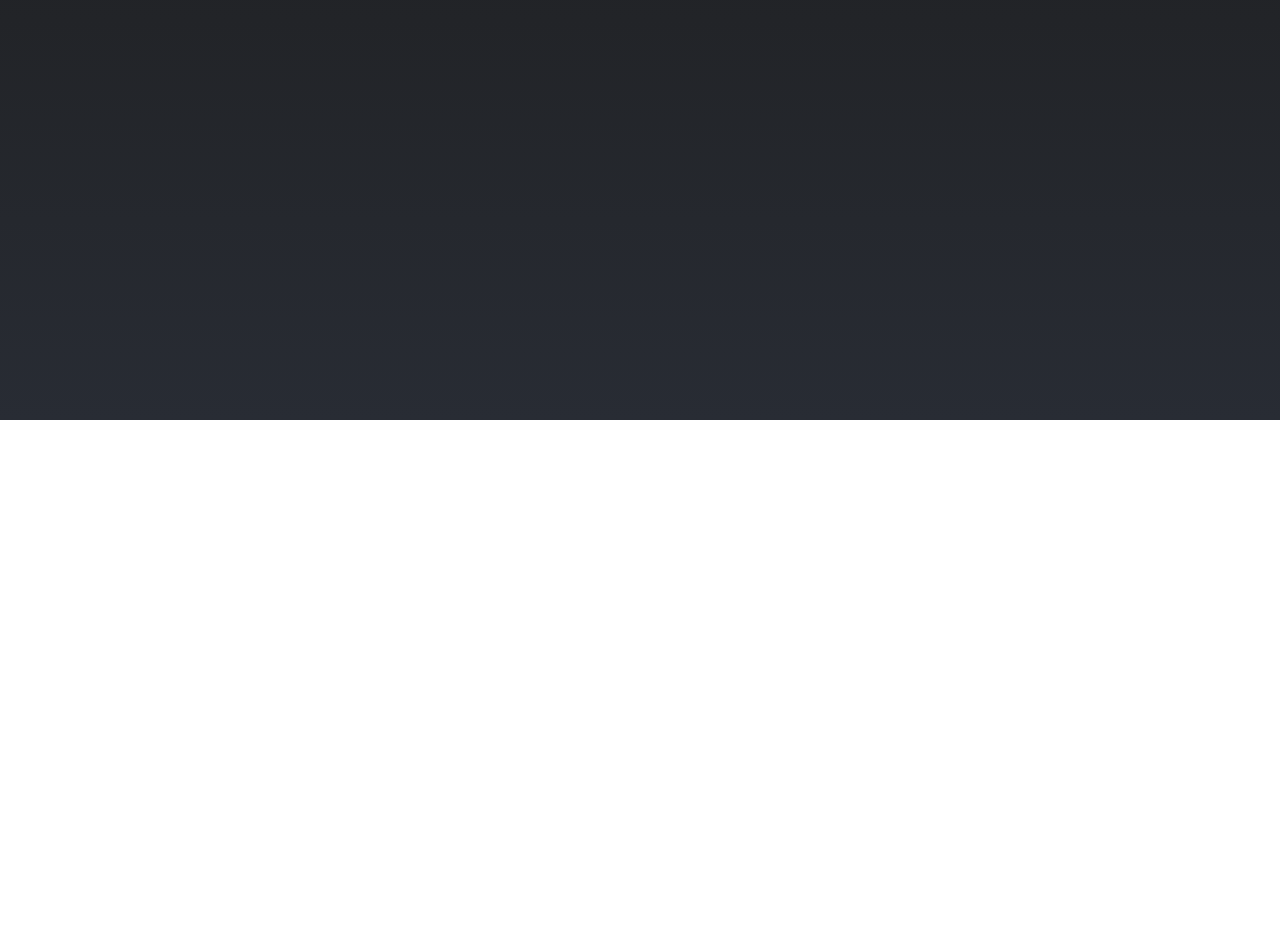
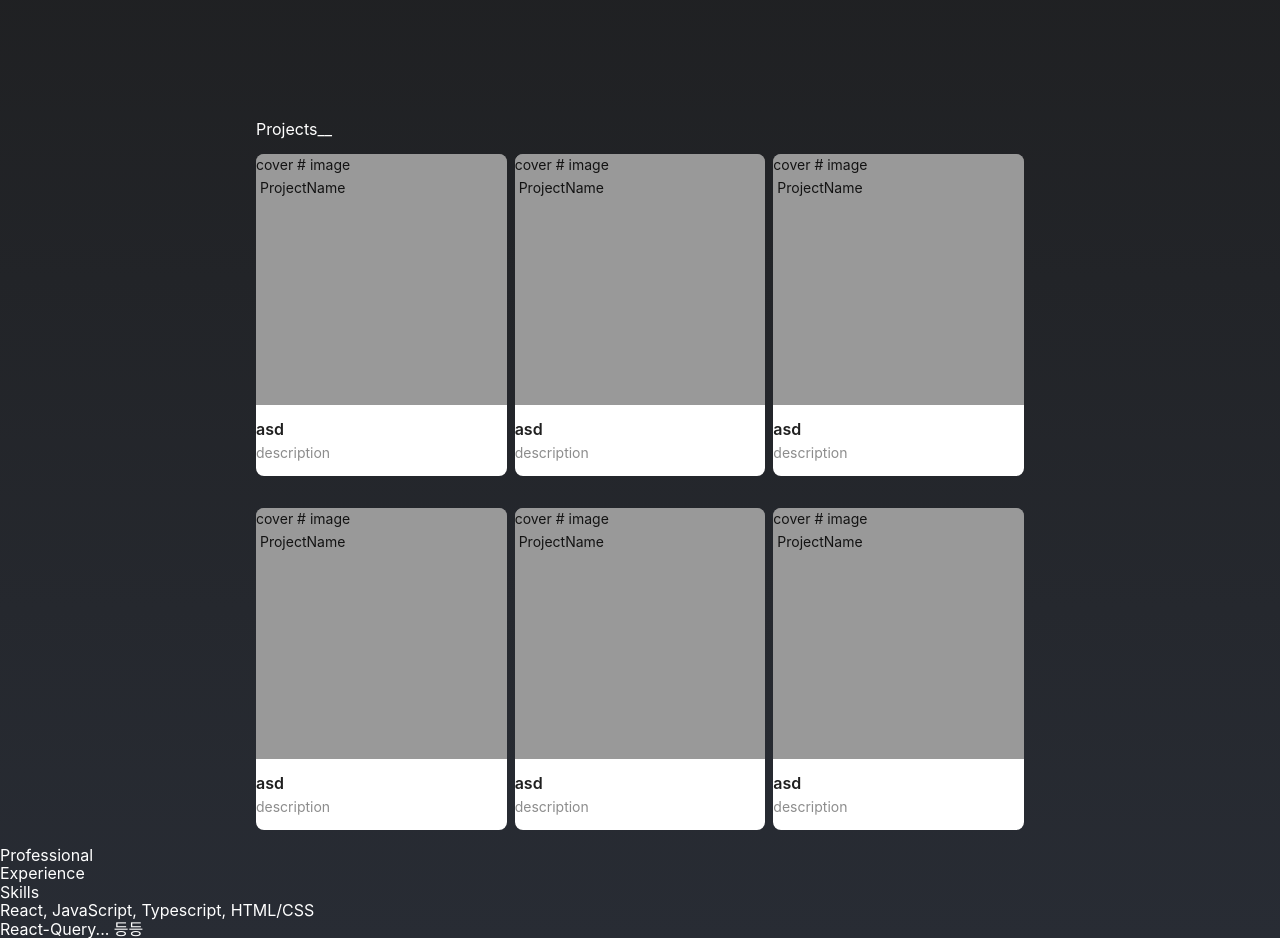
Before and after one commit to kkangkyu00/kkangkyu00.github.io, a React (Create React App) app: page / in a window 1280 px wide. Shown: the part 380-1319 px from the top of the page. Before the commit the page ends 800 px from the top, so only its background shows below. Built offline with nearby package versions, Linux system fonts and the light colour scheme.

Commit message:
# component ProjectCard 추가

```diff
--- a/package.json
+++ b/package.json
@@ -12,6 +12,8 @@
     "@types/node": "^16.18.38",
     "@types/react": "^18.2.15",
     "@types/react-dom": "^18.2.7",
+    "antd": "^5.7.3",
+    "framer-motion": "^10.15.0",
     "react": "^18.2.0",
     "react-dom": "^18.2.0",
     "react-router-dom": "^6.14.2",
--- a/src/App.css
+++ b/src/App.css
@@ -1,38 +1,10 @@
-.App {
-  text-align: center;
+@import 'antd/dist/reset.css';
+
+html, body, #root, .App {
+  margin: 0;
+  padding: 0;
+  font-size: 16px;
+  width: 100%;
+  /*background-color: #FFFFFF;*/
+  touch-action: auto;
 }
-
-.App-logo {
-  height: 40vmin;
-  pointer-events: none;
-}
-
-@media (prefers-reduced-motion: no-preference) {
-  .App-logo {
-    animation: App-logo-spin infinite 20s linear;
-  }
-}
-
-.App-header {
-  background-color: #282c34;
-  min-height: 100vh;
-  display: flex;
-  flex-direction: column;
-  align-items: center;
-  justify-content: center;
-  font-size: calc(10px + 2vmin);
-  color: white;
-}
-
-.App-link {
-  color: #61dafb;
-}
-
-@keyframes App-logo-spin {
-  from {
-    transform: rotate(0deg);
-  }
-  to {
-    transform: rotate(360deg);
-  }
-}
--- /dev/null
+++ b/src/components/Card/ProjectCard.tsx
@@ -0,0 +1,83 @@
+/* eslint-disable @typescript-eslint/no-unused-vars */
+import React from 'react';
+import { Card, CardProps } from 'antd';
+import styled from 'styled-components';
+
+const { Meta } = Card;
+
+// #999999
+const StyledCard = styled(Card)`
+  width: 100%;
+  margin-top: 16px;
+  max-width: 354px;
+  border: none;
+  & {
+    .ant-card-cover {
+      min-height: 64px;
+      aspect-ratio: auto 1 / 1;
+      overflow: hidden;
+      margin: 0px;
+      position: relative;
+      z-index: 0;
+
+      .overlay {
+        z-index: 1;
+        position: absolute;
+        height: 100%;
+        display: flex;
+        //flex-direction: column;
+        //-webkit-box-pack: center;
+        //justify-content: center;
+        padding: 23px 4px;
+        background: linear-gradient(0deg, rgba(0, 0, 0, 0.4), rgba(0, 0, 0, 0.4));
+        //color: rgb(255, 255, 255);
+        //text-align: center;
+      }
+    }
+    .ant-card-body {
+      padding: 16px 0;
+      .ant-card-meta {
+        .ant-card-meta-title {
+          margin: 0;
+        }
+      }
+    }
+  }
+`;
+
+const Overlay = styled.div`
+  display: none;
+  &:hover {
+    z-index: 1;
+    position: absolute;
+    height: 100%;
+    //display: none !important;
+    display: flex;
+    flex-direction: column;
+    -webkit-box-pack: center;
+    justify-content: center;
+    padding: 16px;
+    background: linear-gradient(0deg, rgba(0, 0, 0, 0.4), rgba(0, 0, 0, 0.4));
+  }
+`;
+
+interface ProjectCardProps extends CardProps {
+  title?: string;
+}
+
+const ProjectCard = ({ title = 'asd' }: ProjectCardProps) => {
+  return (
+    <StyledCard
+      cover={
+        <>
+          <div className="overlay">ProjectName</div>
+          <div>cover # image</div>
+        </>
+      }
+    >
+      {title ? <Meta title={title} description="description" /> : null}
+    </StyledCard>
+  );
+};
+
+export default ProjectCard;
--- /dev/null
+++ b/src/components/Card/index.tsx
@@ -0,0 +1 @@
+export { default as ProjectCard } from './ProjectCard';
--- a/src/components/index.tsx
+++ b/src/components/index.tsx
@@ -1,11 +1 @@
-import React from 'react';
-
-const Test = () => {
-  return (
-    <div>
-      <div>test</div>
-    </div>
-  );
-};
-
-export default Test;
+export * from './Card';
--- a/src/containers/HeaderContainer.tsx
+++ b/src/containers/HeaderContainer.tsx
@@ -5,10 +5,11 @@ const HeaderWrapper = styled.div`
   width: 100%;
   height: 64px;
 
-  position: sticky;
+  position: absolute;
   top: 0;
   z-index: 10;
-  background: #1c1c1c;
+  //background: #1c1c1c;
+  background: transparent;
 
   font-size: 18px;
   font-weight: 500;
--- a/src/pages/HomePage.tsx
+++ /dev/null
@@ -1,36 +0,0 @@
-import React from 'react';
-import styled from 'styled-components';
-
-const Bulb = styled.div`
-  width: 50px;
-  height: 50px;
-  border-radius: 50%;
-  box-shadow: inset 0 0 30px 0 #fff, inset 20px 0 30px #ffd400, inset -20px 0 30px red, inset 20px 0 300px #ff40d6,
-    inset -20px 0 300px #e3ff4b, 0 0 50px #fff, -10px 0 100px #fbff00, 10px 0 80px #f55;
-`;
-
-const PageWrapper = styled.div`
-  //height: 100%;
-  height: 100vh;
-
-  background: linear-gradient(#1c1c1c, #282c34);
-  color: #fff;
-  .title {
-    font-size: 5vw;
-    text-transform: uppercase;
-    letter-spacing: 1.5px;
-  }
-`;
-
-const HomePage = () => {
-  return (
-    <PageWrapper>
-      <div>
-        <div className="title">Hi I&apos;m KyuSeok</div>
-      </div>
-      <Bulb />
-    </PageWrapper>
-  );
-};
-
-export default HomePage;
--- /dev/null
+++ b/src/pages/HomePage/index.tsx
@@ -0,0 +1,89 @@
+import React from 'react';
+import { Row, Col } from 'antd';
+import { motion } from 'framer-motion';
+import styled from 'styled-components';
+import { ProjectCard } from 'components';
+
+// eslint-disable-next-line @typescript-eslint/no-unused-vars
+const Bulb = styled.div`
+  width: 50px;
+  height: 50px;
+  border-radius: 50%;
+  //box-shadow: inset 0 0 30px 0 #fff, inset 20px 0 30px #ffd400, inset -20px 0 30px red, inset 20px 0 300px #ff40d6,
+  //  inset -20px 0 300px #e3ff4b, 0 0 50px #fff, -10px 0 100px #fbff00, 10px 0 80px #f55;
+  box-shadow: inset 0 0 30px 0 #fff, inset 20px 0 30px #ffd400, inset -20px 0 30px white, inset 20px 0 300px #ffffff,
+    inset -20px 0 300px #e3ff4b, 0 0 50px #fff, -10px 0 100px #aa8a0e, 10px 0 80px #fff;
+`;
+
+const PageWrapper = styled.div`
+  height: 100%;
+
+  background: linear-gradient(#1c1c1c, #282c34);
+  color: #fff;
+  .title {
+    font-size: 5vw;
+    text-transform: uppercase;
+    letter-spacing: 1.5px;
+  }
+`;
+
+const CardGroup = styled.div`
+  width: 100vw;
+  max-width: 60vw;
+  margin: 0 auto;
+  padding-bottom: 16px;
+`;
+
+const HomePage = () => {
+  const container = {
+    hidden: { opacity: 1, scale: 0 },
+    visible: {
+      opacity: 1,
+      scale: 1,
+      transition: {
+        delayChildren: 0.3,
+        staggerChildren: 0.2
+      }
+    }
+  };
+  const item = {
+    hidden: { y: 20, opacity: 0 },
+    visible: {
+      y: 0,
+      opacity: 1
+    }
+  };
+  return (
+    <PageWrapper>
+      <div style={{ height: 500 }}>
+        {/* <div className="title">Hi I&apos;m KyuSeok</div> */}
+        <div>FRONT-END DEVELOPER.</div>
+      </div>
+      <CardGroup>
+        <div>Projects__</div>
+        <motion.div variants={container} initial="hidden" animate="visible">
+          <Row gutter={[8, 16]}>
+            {[0, 1, 2, 3, 4, 5].map((index) => (
+              <Col span={8}>
+                <motion.div key={index} variants={item}>
+                  <ProjectCard />
+                </motion.div>
+              </Col>
+            ))}
+          </Row>
+        </motion.div>
+      </CardGroup>
+      <div>
+        <div>Professional</div>
+        <div>Experience</div>
+      </div>
+      <div>
+        <div>Skills</div>
+        <div>React, JavaScript, Typescript, HTML/CSS</div>
+        <div>React-Query... 등등</div>
+      </div>
+    </PageWrapper>
+  );
+};
+
+export default HomePage;
```
Also changed, not shown: .eslintrc.js, 1 other file (tests, documents, lock files or other folders).
